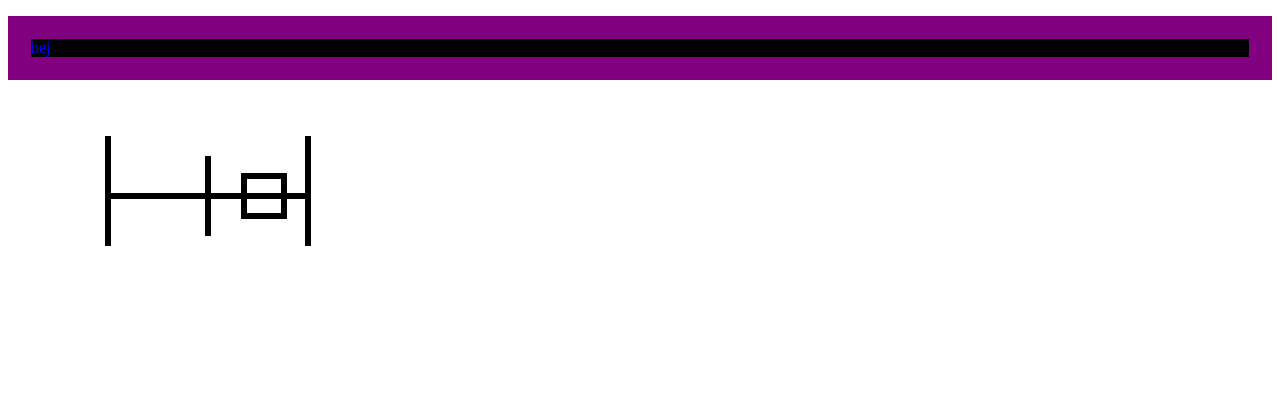
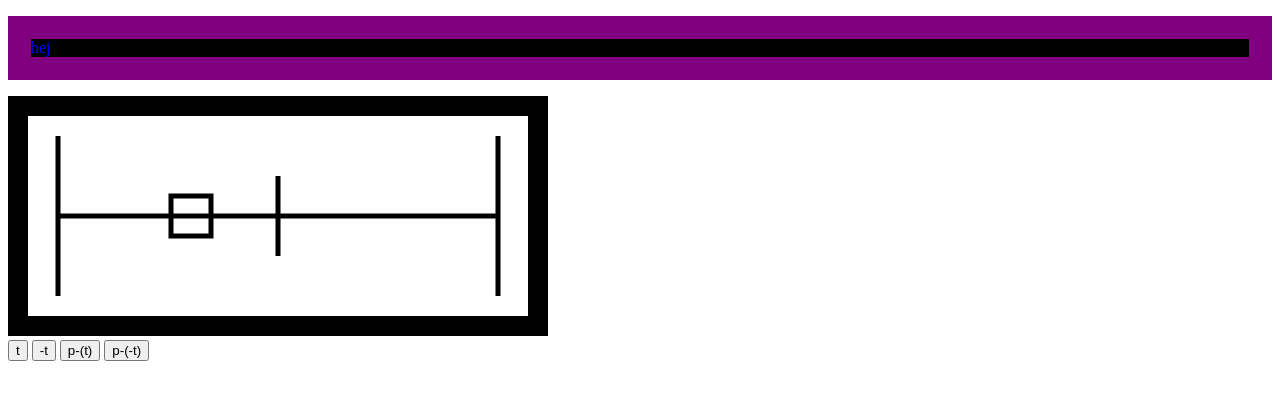
Before and after one commit to Johan-Abrhamsson/Po, a plain HTML site: page index.html in a window 1280 px wide. Drawn offline with Linux system fonts and the light colour scheme.

Commit message:
made better set up

```diff
--- a/index.html
+++ b/index.html
@@ -10,6 +10,12 @@
 </head>
 <body>
     <p> hej </p>
-    <canvas id="canvas" width="500" hieght="500"></canvas>
+    <div>
+    <canvas id="canvas" width="500" height="200"></canvas>
+    </div>
+    <button type="button">t</button>
+    <button type="button">-t</button>
+    <button type="button">p-(t)</button>
+    <button type="button">p-(-t)</button>
 </body>
 </html>
--- a/script.js
+++ b/script.js
@@ -1,55 +1,48 @@
-var speed = 2;
-var posx = 50;
-var posy = 40;
-var lenght = 50;
-var scale = 2;
-var timeMode = 1;
+var speed = 3;
+var posx = 30;
+var posy = 75;
+const lenght = 250;
+const scale = 5;
 
 let canvas = document.getElementById("canvas");
 const b = canvas.getContext("2d");
+updateCanvas();
+
 
 function updateCanvas() {
     b.clearRect(0, 0, 500, 500);
-
-    b.lineWidth = 3*scale;
+    b.lineWidth = 5;
     b.beginPath();
-    b.moveTo(50*scale, 20*scale);
-    b.lineTo(50*scale, 80*scale);
-    b.moveTo(50*scale, 50*scale);
-    b.lineTo(150*scale,50*scale);
-    b.moveTo(100*scale,30*scale);
-    b.lineTo(100*scale,70*scale);
-    b.moveTo(150*scale,20*scale);
-    b.lineTo(150*scale,80*scale);
+    b.moveTo(30, 20);
+    b.lineTo(30, 180);
+    b.moveTo(30, 100);
+    b.lineTo(470,100);
+    b.moveTo(250,60);
+    b.lineTo(250,140);
+    b.moveTo(470,20);
+    b.lineTo(470,180);
     b.closePath();
     b.stroke();
-    b.strokeRect(posx*scale, posy*scale, 20*scale,20*scale);
-    switch(timeMode)
-    {
-        case 0:
-    if (posx*scale < 50*scale){
+    b.strokeRect(posx+scale, posy+scale, 40,40);
+    if (posx < 30){
         speed=speed*-1;
     }
-    else if (posx*scale > 130*scale){
+    else if (posx > 470-2*scale-40){
         speed=speed*-1;
     }
-    break;
-
-    case 1:
-      if (posx*scale < 50*scale){
-        speed=speed*-1;
-        posx=posx+length;
-    }
-    else if (posx*scale > 130*scale){
-        speed=speed*-1;
-        posx=posx-length;
-    }
-    break;
-    }
-
     posx=posx+speed;
     requestAnimationFrame(updateCanvas);
 
+}
+
+function NegTime()
+{
+    if (posx < 30){
+        posx=posx+length;
+    }
+    else if (posx > 470-2*scale-40){
+        posx=posx-length;
+    }
 }
 
 
@@ -58,6 +51,8 @@ function updateCanvas() {
 velocity = 1.0 * acceleration * deltaTime
 position = position + velocity * deltaTime
 
+
+function lerp(v0,  v1,  t) {
+  return (1 - t) * v0 + t * v1;
+}
 */
-
-updateCanvas();
--- a/style.css
+++ b/style.css
@@ -3,3 +3,6 @@ p {
   background-color: black;
   border: purple solid 23px;
 }
+canvas {
+  border: black solid 20px;
+}
```
